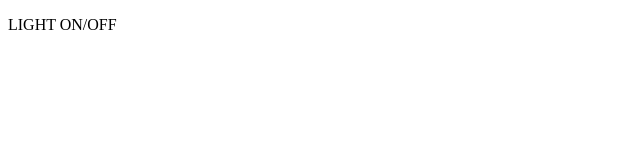
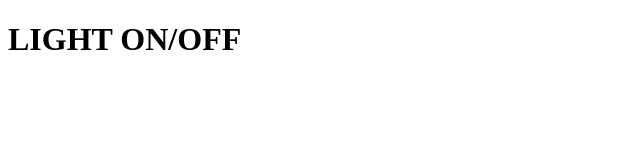
Before and after one commit to yangzzzzzz/IoT_WebPages, a plain HTML site: page light.html in a window 1280 px wide. Shown: the whole page, without its empty margins (0-640 px from the left). Drawn offline with Linux system fonts and the light colour scheme.

Commit message:
Update light.html

```diff
--- a/light.html
+++ b/light.html
@@ -4,6 +4,6 @@
 	<title>IoT System</title>
 </head>
 <body>
-	<p>LIGHT ON/OFF</p>
+	<h1>LIGHT ON/OFF</h1>
 </body>
 </html>
```
